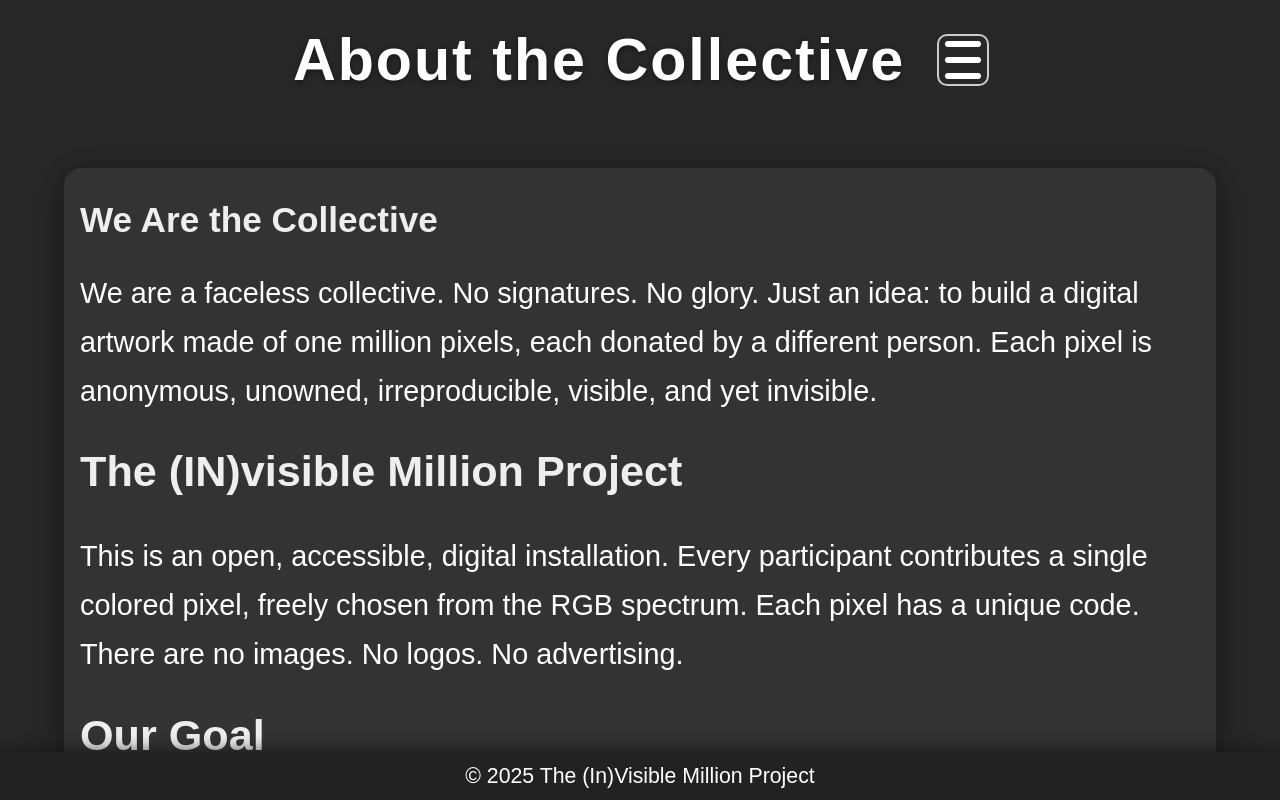
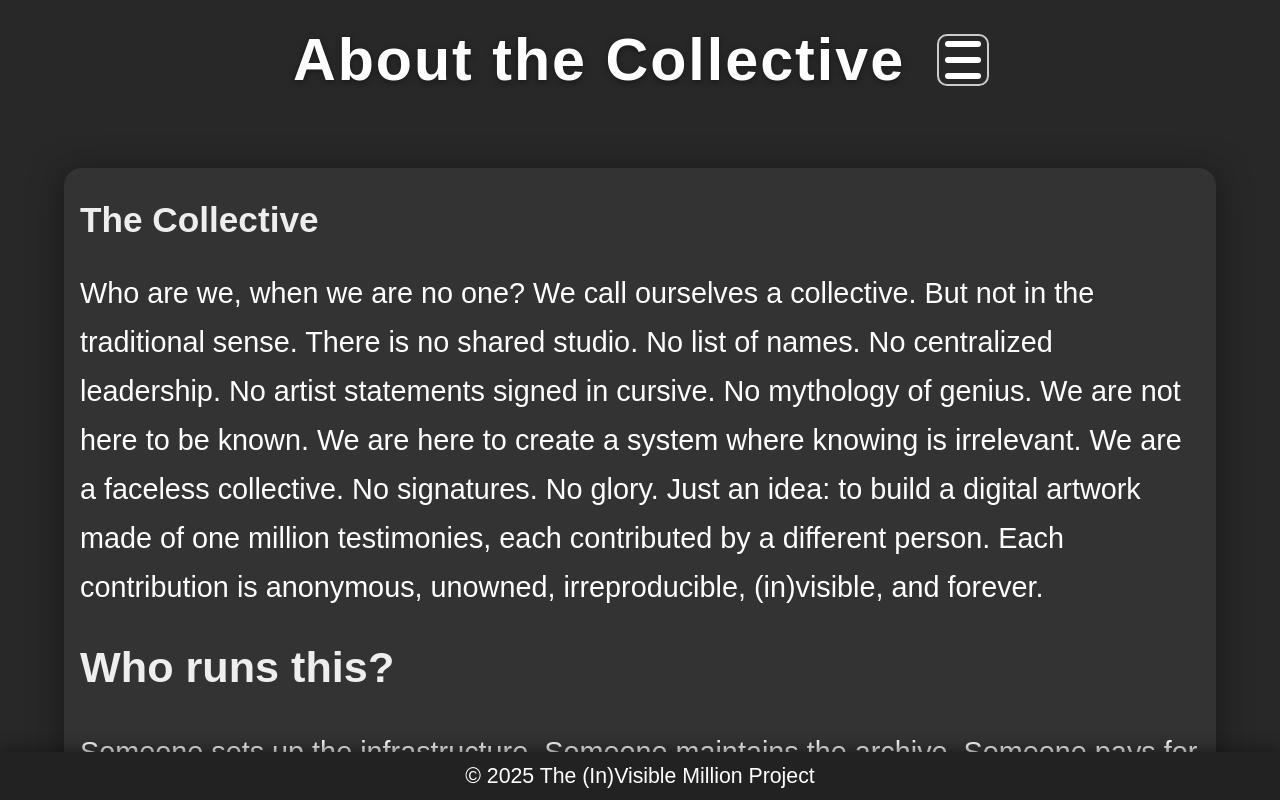
Before and after one commit to fabulizio/The-Invisible-Million, a plain HTML site: page collective.html in a window 1280 px wide. Drawn offline with Linux system fonts and the light colour scheme.

Commit message:
Update collective.html

```diff
--- a/collective.html
+++ b/collective.html
@@ -197,17 +197,49 @@
     <a href="contact.html">Contact</a>
   </nav>
   <main>
-    <h1>We Are the Collective</h1>
+    <h1>The Collective</h1>
     <p>
-      We are a faceless collective. No signatures. No glory. Just an idea: to build a digital artwork made of one million pixels, each donated by a different person. Each pixel is anonymous, unowned, irreproducible, visible, and yet invisible.
+      Who are we, when we are no one?
+      We call ourselves a collective.
+      But not in the traditional sense.
+
+      There is no shared studio.
+      No list of names.
+      No centralized leadership.
+      No artist statements signed in cursive.
+      No mythology of genius.
+
+      We are not here to be known.
+      We are here to create a system where knowing is irrelevant.
+
+      We are a faceless collective. No signatures. No glory.
+
+      Just an idea: to build a digital artwork made of one million testimonies, each contributed by a different person.
+      Each contribution is anonymous, unowned, irreproducible, (in)visible, and forever.
     </p>
-    <h2>The (IN)visible Million Project</h2>
+    <h2>Who runs this?</h2>
     <p>
-      This is an open, accessible, digital installation. Every participant contributes a single colored pixel, freely chosen from the RGB spectrum. Each pixel has a unique code. There are no images. No logos. No advertising.
+      Someone sets up the infrastructure.
+      Someone maintains the archive.
+      Someone pays for the server, the domain, the automation.
+
+      But these roles are functional, not symbolic.
+      We are not interested in credit, only in continuity.
+
+      The invisible needs maintenance.
+      That’s the paradox.
+      We accept it.
     </p>
-    <h2>Our Goal</h2>
+    <h2>Philosophical Position</h2>
     <p>
-      The goal is not to create a picture. The goal is to build a conceptual threshold: an artwork that reveals what happens when the individual abandons individuality to become part of a larger collective, anonymous and distributed.
+      Behind this construction lies a precise philosophical stance:
+
+      In an era obsessed with visibility, we believe that voluntary invisibility is a radical act.
+      In a time when every action is tracked, posted, shown, we ask:
+      What happens when the gesture detaches from the ego?
+      What happens when you cannot trace a contribution back to its author? We offer no answers.
+
+      We offer a system where that question remains alive.
     </p>
     <h2>Participation</h2>
     <p>
```
